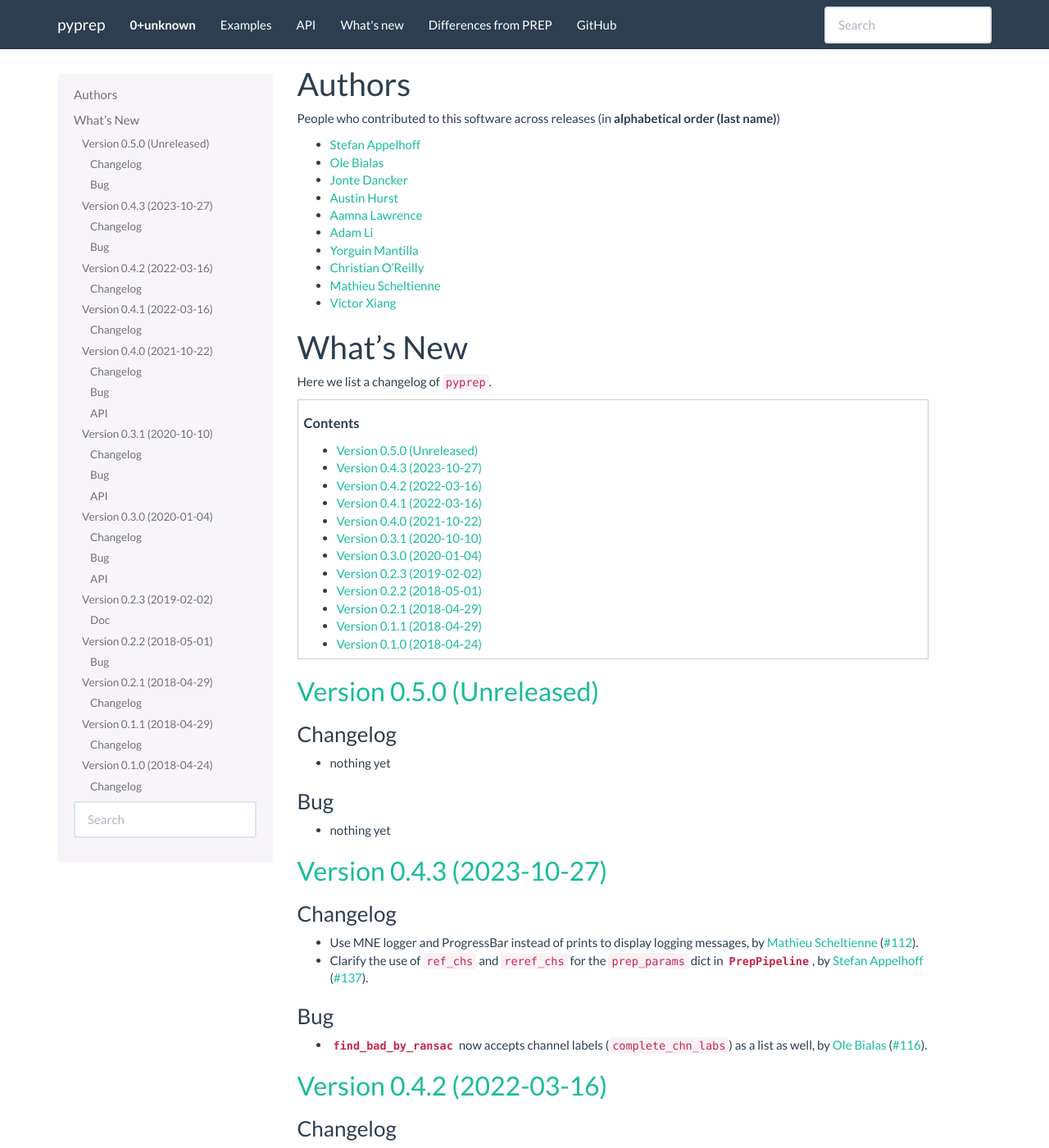
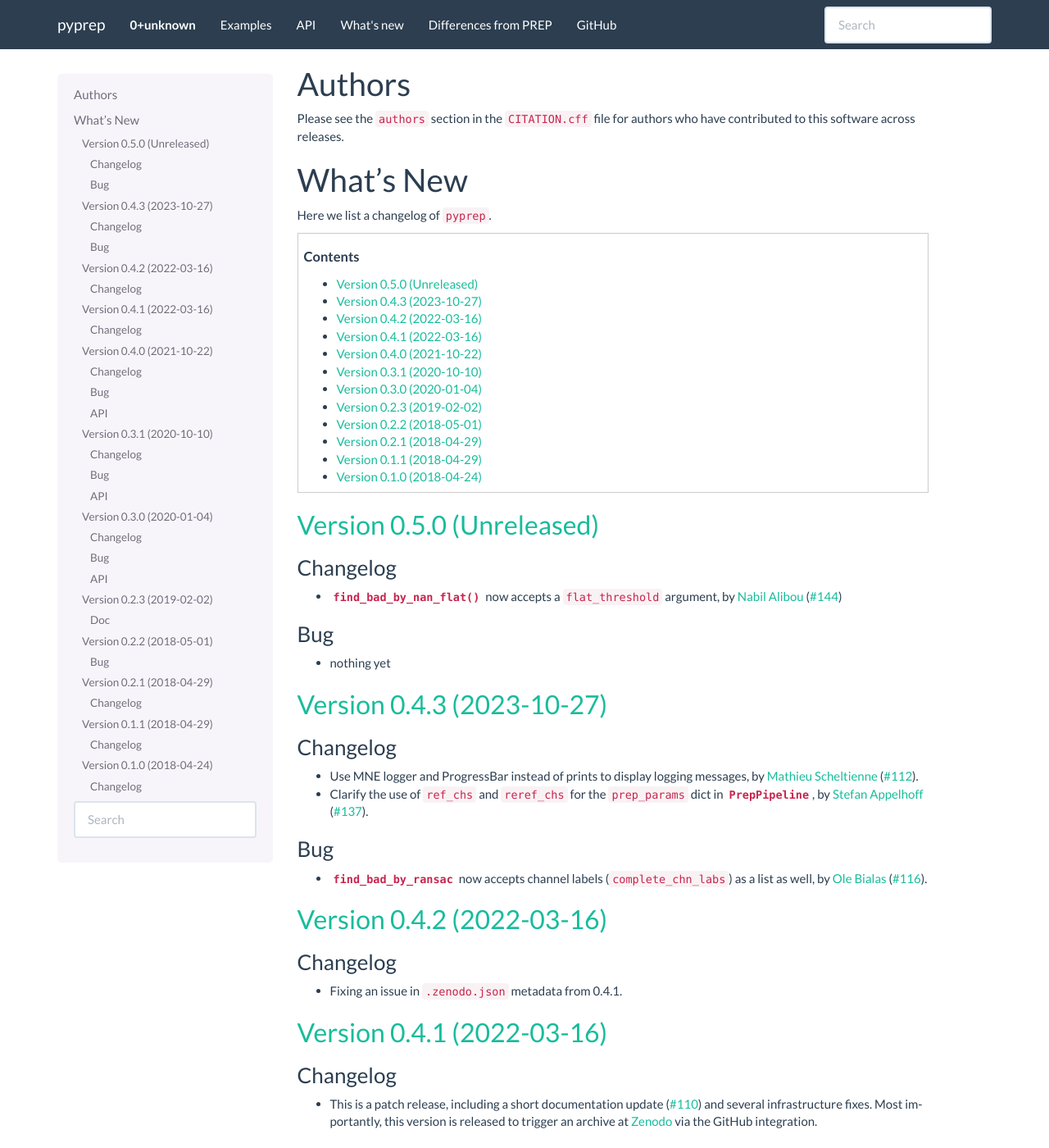
Before and after one commit to sappelhoff/pyprep, a Sphinx documentation site: the page built from docs/whats_new.rst, in a window 1280 px wide and 1400 px high. Shown: the whole window at 82% size. Built offline with Sphinx 7.4.7, drawn with Linux system fonts in a browser that asks for light colours.

Commit message:
add changelog entry, redirect to authors in CITATION.cff

```diff
--- a/docs/whats_new.rst
+++ b/docs/whats_new.rst
@@ -3,18 +3,8 @@
 Authors
 =======
 
-People who contributed to this software across releases (in **alphabetical order (last name)**)
-
-* `Stefan Appelhoff`_
-* `Ole Bialas`_
-* `Jonte Dancker`_
-* `Austin Hurst`_
-* `Aamna Lawrence`_
-* `Adam Li`_
-* `Yorguin Mantilla`_
-* `Christian O'Reilly`_
-* `Mathieu Scheltienne`_
-* `Victor Xiang`_
+Please see the ``authors`` section in the ``CITATION.cff`` file for authors
+who have contributed to this software across releases.
 
 .. _whats_new:
 
@@ -36,7 +26,7 @@
 
 Changelog
 ~~~~~~~~~
-- nothing yet
+- :meth:`~pyprep.NoisyChannels.find_bad_by_nan_flat` now accepts a ``flat_threshold`` argument, by `Nabil Alibou`_ (:gh:`144`)
 
 Bug
 ~~~
@@ -239,3 +229,4 @@
 .. _Jonte Dancker: https://github.com/joDancker/
 .. _Mathieu Scheltienne: https://github.com/mscheltienne
 .. _Ole Bialas: https://github.com/OleBialas
+.. _Nabil Alibou: https://github.com/nabilalibou
```
